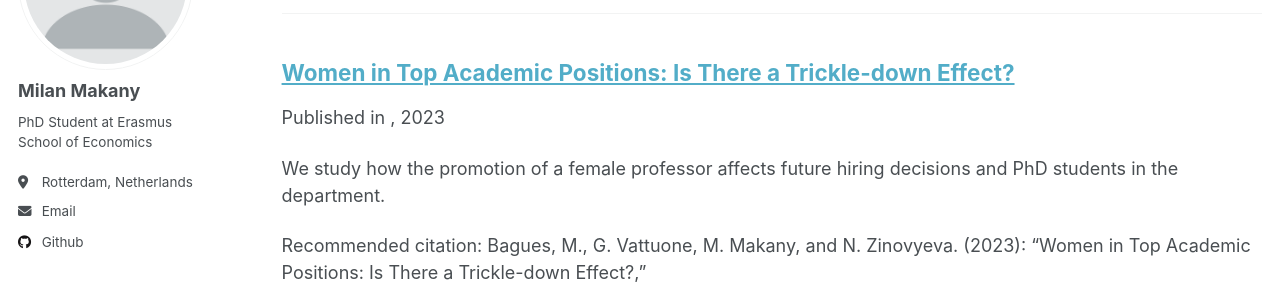
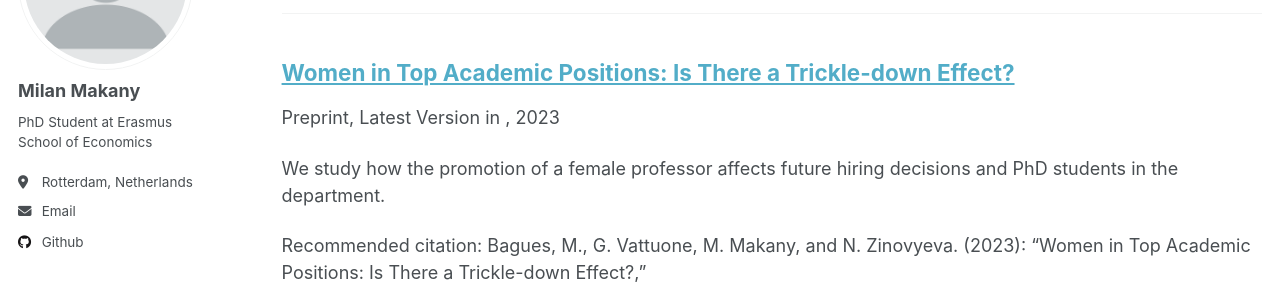
Before and after one commit to makany-milan/makany-milan.github.io, a Jekyll site: the page built from _pages/research.html, in a window 1280 px wide and 955 px high. Shown: the part 211-501 px from the top of the window. Built offline with Jekyll 4.4.1, drawn with Linux system fonts in a browser that asks for light colours.

Commit message:
Improvement to working papers

```diff
--- a/_includes/archive-single.html
+++ b/_includes/archive-single.html
@@ -40,6 +40,8 @@
 
         {% if post.collection == 'teaching' %}
           <p> {{ post.type }}, <i>{{ post.venue }}</i>, {{ post.date | default: "1900-01-01" | date: "%Y" }} </p>
+        {% elsif post.category == 'preprint' %}
+          <p>Preprint, Latest Version in <i>{{ post.venue }}</i>, {{ post.date | default: "1900-01-01" | date: "%Y" }} </p>
         {% elsif post.collection == 'publications' %}
           <p>Published in <i>{{ post.venue }}</i>, {{ post.date | default: "1900-01-01" | date: "%Y" }} </p>
         {% elsif post.date %}
```
